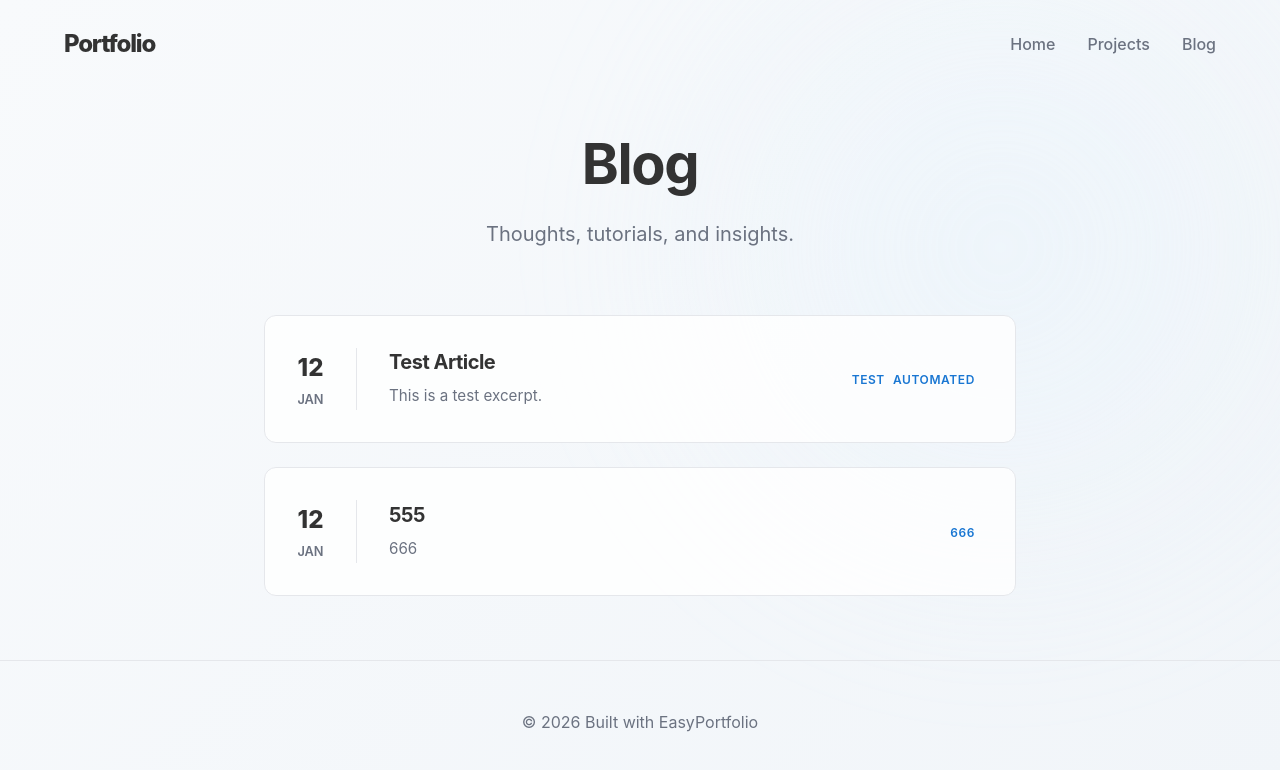
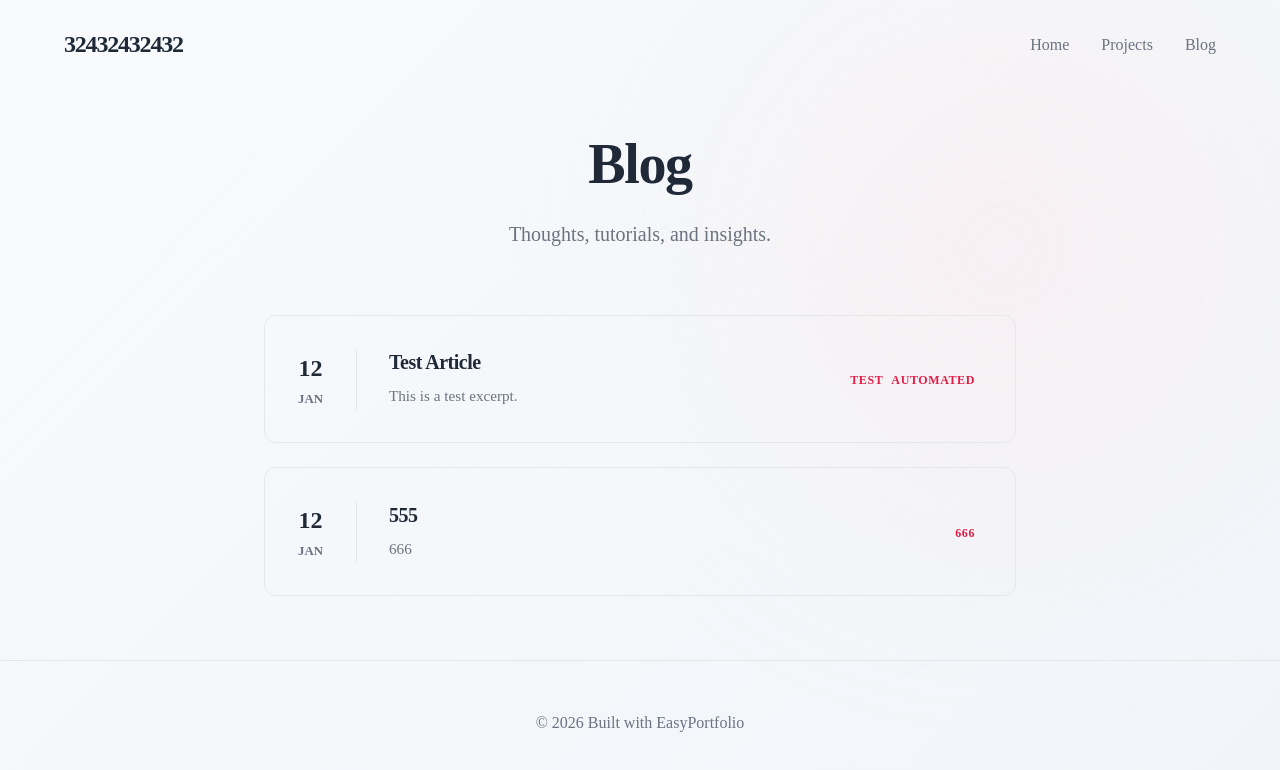
Before and after one commit to Jonny-English/my-portfolio, a plain HTML site: page blog/index.html in a window 1280 px wide. Drawn offline with Linux system fonts and the light colour scheme; a small style sheet from the web is missing.

Commit message:
通过 EasyPortfolio 更新

```diff
--- a/blog/index.html
+++ b/blog/index.html
@@ -4,28 +4,29 @@
     <meta charset="UTF-8">
     <meta name="viewport" content="width=device-width, initial-scale=1.0">
 
-    <title>Blog - Portfolio</title>
-    <meta name="description" content="Generated by EasyPortfolio">
-    <meta name="keywords" content="portfolio, design, development">
-    <meta property="og:title" content="Blog - Portfolio">
-    <meta property="og:description" content="Generated by EasyPortfolio">
+    <title>Blog - 32432432432</title>
+    <meta name="description" content="432432432">
+    <meta name="keywords" content="4324324">
+    <meta property="og:title" content="Blog - 32432432432">
+    <meta property="og:description" content="432432432">
     <meta property="og:type" content="website">
 
     <style>
 
         @import url("https://fonts.googleapis.com/css2?family=Inter:wght@400;500;600;700&display=swap");
+        @import url("https://cdn.jsdelivr.net/npm/lxgw-wenkai-webfont@1.1.0/style.css");
 
         :root {
-            --primary: #1976d2;
-            --primary-light: #e3f2fd;
-            --background: #ffffff;
-            --text: #333333;
+            --primary: #e11d48;
+            --primary-light: #ffe4e6;
+            --background: #fffbfc;
+            --text: #1f2937;
             --text-muted: #6b7280;
-            --accent: #1565c0;
+            --accent: #be123c;
             --border: #e5e7eb;
             --card-bg: #ffffff;
-            --heading-font: -apple-system, BlinkMacSystemFont, "Segoe UI", sans-serif;
-            --body-font: -apple-system, BlinkMacSystemFont, "Segoe UI", sans-serif;
+            --heading-font: "LXGW WenKai", serif;
+            --body-font: "LXGW WenKai", serif;
             --shadow-sm: 0 1px 2px rgba(0,0,0,0.05);
             --shadow-md: 0 4px 6px -1px rgba(0,0,0,0.1), 0 2px 4px -1px rgba(0,0,0,0.06);
             --shadow-lg: 0 10px 15px -3px rgba(0,0,0,0.1), 0 4px 6px -2px rgba(0,0,0,0.05);
@@ -104,7 +105,7 @@
         }
 
         /* Custom CSS */
-
+        324234324324
 
 
         :root {
@@ -680,7 +681,7 @@
 
     <header class="site-header">
         <div class="nav-container">
-            <a href="../index.html" class="brand">Portfolio</a>
+            <a href="../index.html" class="brand">32432432432</a>
             <nav class="nav-links">
                 <a href="../index.html">Home</a>
                 <a href="../projects/index.html">Projects</a>
```
Also changed, not shown: blog/post-1768181946234-8eyaassap.html (+15 -14 lines), blog/post-1768182805549-dmvqb2i86.html (+15 -14 lines), index.html (+18 -16 lines), projects/index.html (+15 -14 lines), projects/project-1768143757285-r9suiqy3r.html (+15 -14 lines), projects/project-1768184111383-zt9kinris.html (+15 -14 lines), projects/project-1768184117241-nctbc6ryj.html (+15 -14 lines), projects/project-1768184124810-zxdhoz0va.html (+15 -14 lines), 1 other file.
